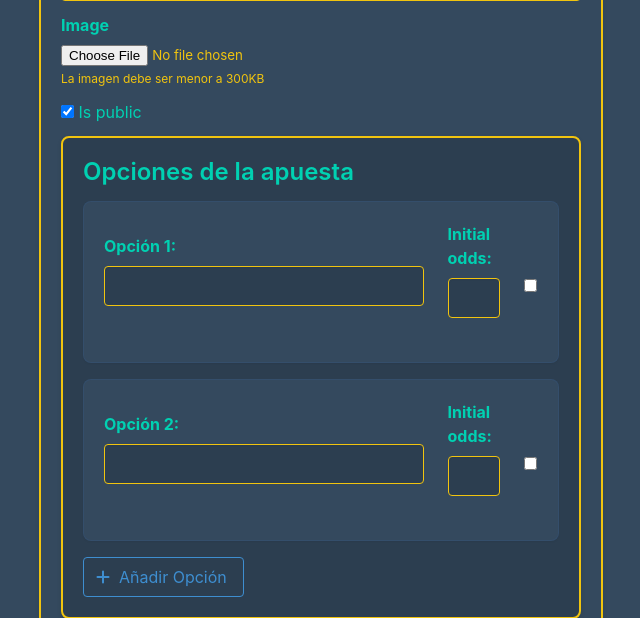
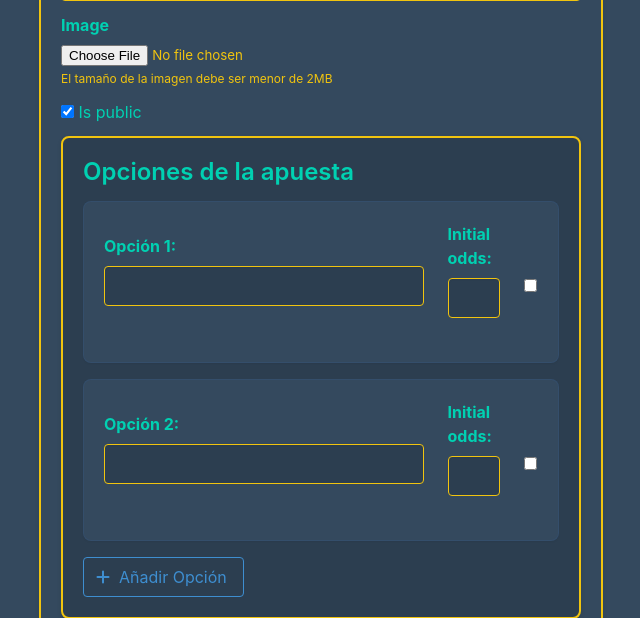
Before and after one commit to manelvf/chommi, a Django app: page /create_event in a window 1280 px wide. Shown: the part 724-1342 px from the top of the page, without its empty margins (319-959 px from the left). Run offline with Django 5.2, Linux system fonts and the light colour scheme.

Commit message:
Increase size limit

```diff
--- a/bets/forms.py
+++ b/bets/forms.py
@@ -66,6 +66,6 @@ class ImageUploadForm(forms.ModelForm):
     def clean_image(self):
         image = self.cleaned_data.get('image')
         if image:
-            if image.size > 300 * 1024:  # 300KB in bytes
-                raise ValidationError('La imagen no puede ser mayor a 300KB.')
+            if image.size > 2 * 1024 * 1024:  # 2MB in bytes
+                raise ValidationError('La imagen no puede ser mayor a 2MB.')
         return image
--- a/bets/templates/bets/create_event.html
+++ b/bets/templates/bets/create_event.html
@@ -92,7 +92,7 @@
                                     </label>
                                 </span>
                             </div>
-                            <p class="help">La imagen debe ser menor a 300KB</p>
+                            <p class="help">El tama&ntilde;o de la imagen debe ser menor de 2MB</p>
                             {% if form.image.errors %}
                             <p class="help is-danger">
                                 {% for error in form.image.errors %}
```
